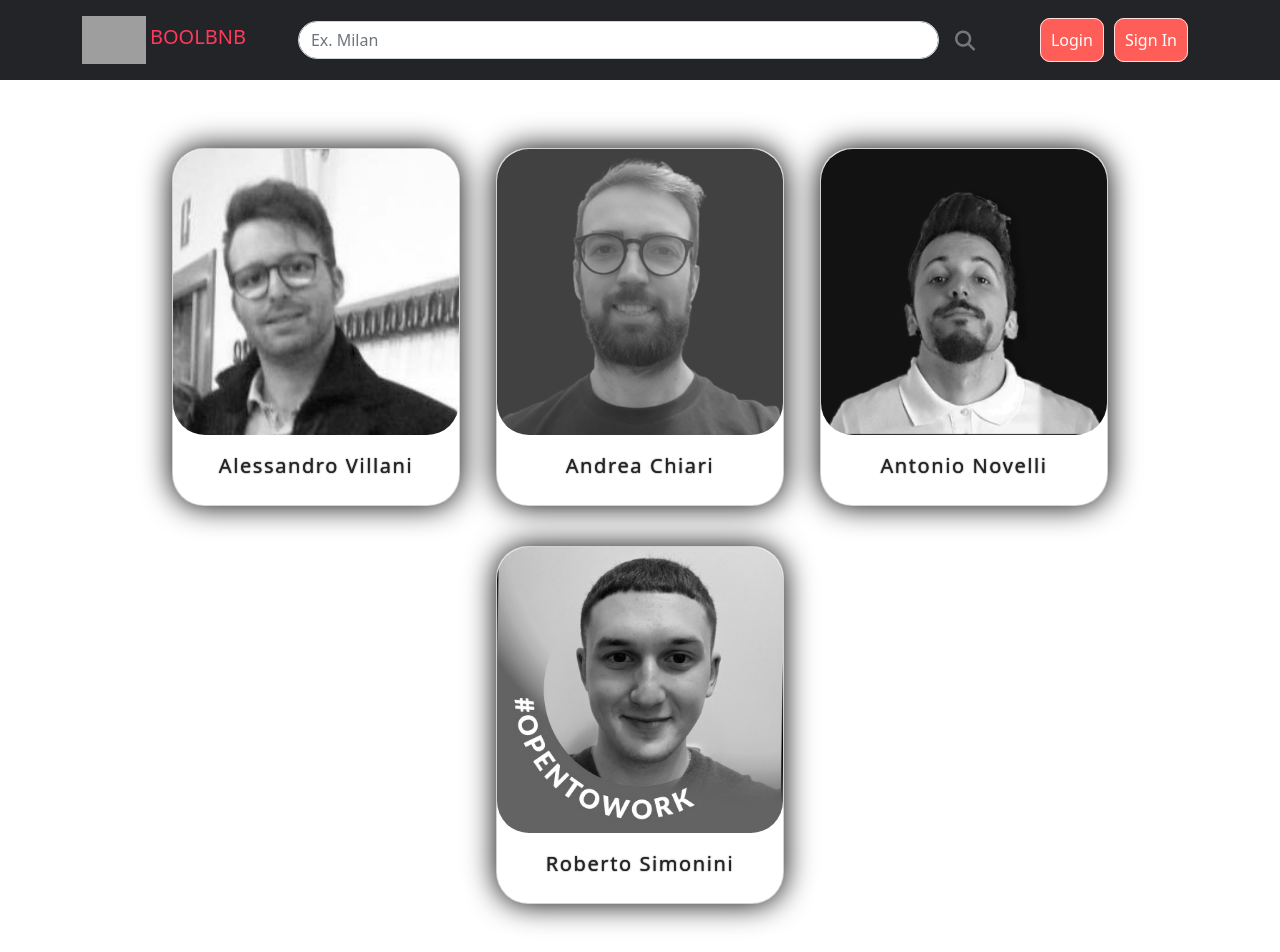
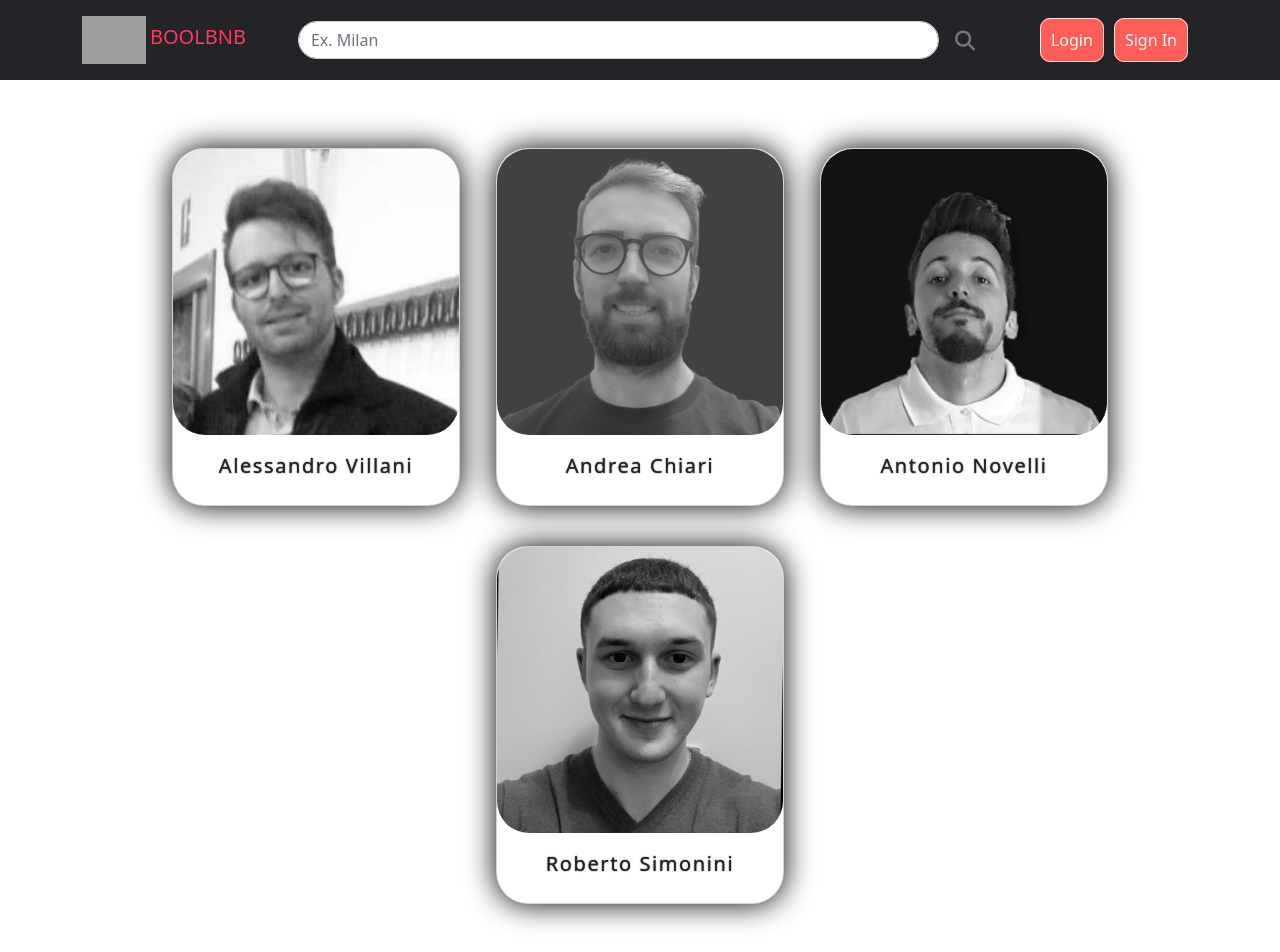
Before and after one commit to AndreaChiari/boolbnb, a Vue app: page /team in a window 1280 px wide. Shown: the top 952 px of the page. Built offline with nearby package versions, Linux system fonts and the light colour scheme; grey boxes are pictures that could not be loaded.

Commit message:
update-team6page

```diff
--- a/src/pages/Team6Page.vue
+++ b/src/pages/Team6Page.vue
@@ -3,6 +3,7 @@
         <div class="container">
             <div class="cards d-flex justify-content-center flex-wrap py-5">
                 <div class="card rounded-5" style="width: 18rem;">
+                    <a href="https://www.linkedin.com/in/alessandro-villani/"></a>
                     <img src="public/img/ale.jpeg" alt="" class="rounded-5">
                     <div class="card-body">
                         <h5 class=" text-center">Alessandro <span>Villani</span></h5>
@@ -10,6 +11,7 @@
                     </div>
                 </div>
                 <div class="card rounded-5" style="width: 18rem;">
+                    <a href="https://www.linkedin.com/in/andrea-chiari-55b9bb24a/"></a>
                     <img src="public/img/andrea.jpeg" alt="" class="rounded-5">
                     <div class="card-body">
                         <h5 class=" text-center">Andrea <span>Chiari</span></h5>
@@ -18,13 +20,15 @@
                 </div>
                 <div class="card rounded-5" style="width: 18rem;">
                     <img src="public/img/ant.jpeg" alt="" class="rounded-5">
+                    <a href="https://www.linkedin.com/in/antonio-novelli-dev/"></a>
                     <div class="card-body">
                         <h5 class=" text-center">Antonio <span>Novelli</span></h5>
                         <p class="card-text"></p>
                     </div>
                 </div>
                 <div class="card rounded-5" style="width: 18rem;">
-                    <img src="public/img/rob.jpeg" alt="" class="rounded-5">
+                    <a href="https://www.linkedin.com/in/roberto-simonini-370733117/"></a>
+                    <img src="public/img/rob.jpg" alt="" class="rounded-5">
                     <div class="card-body">
                         <h5 class=" text-center">Roberto <span>Simonini</span></h5>
                         <p class="card-text"></p>
@@ -49,6 +53,15 @@ main {
         filter: grayscale(1);
         transform: scale(1);
         transition: transform 0.3s ease-in-out;
+        position: relative;
+
+        a {
+            position: absolute;
+            top: 0;
+            left: 0;
+            right: 0;
+            bottom: 0;
+        }
 
         &:hover {
             transform: scale(1.1);
```
Also changed, not shown: public/img/rob.jpeg (deleted), public/img/rob.jpg (added).
